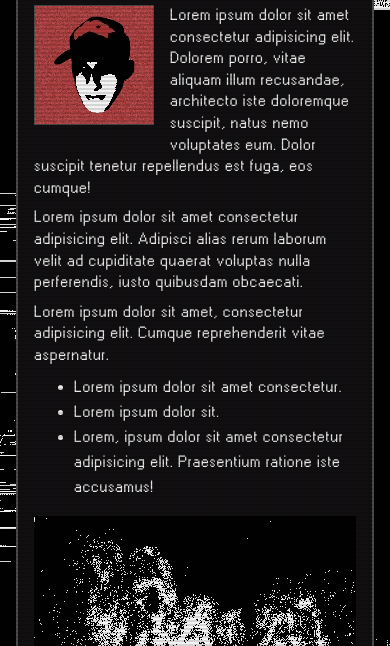
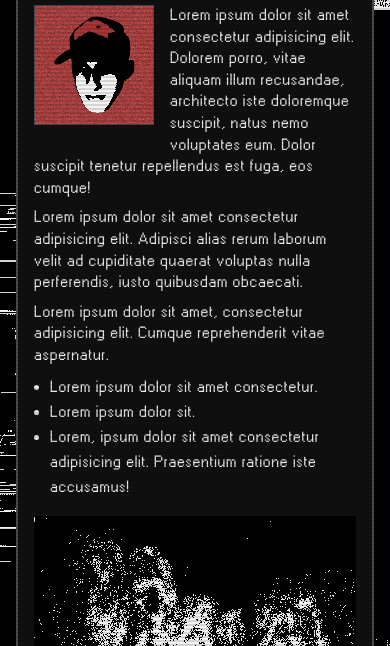
Before and after one commit to kuanoni/astro-portfolio, an Astro site: page / in a window 390 px wide. Shown: the part 198-844 px from the top of the page. Built offline with nearby package versions, Linux system fonts and the light colour scheme; Astro itself is replaced by a stand-in of ours.

Commit message:
adjust list padding on mobile

```diff
--- a/src/styles/core/_reset.scss
+++ b/src/styles/core/_reset.scss
@@ -159,3 +159,9 @@ a {
 		color: #ffa767;
 	}
 }
+
+ul {
+	@include for-size(phone) {
+		padding-left: 1rem;
+	}
+}
```
